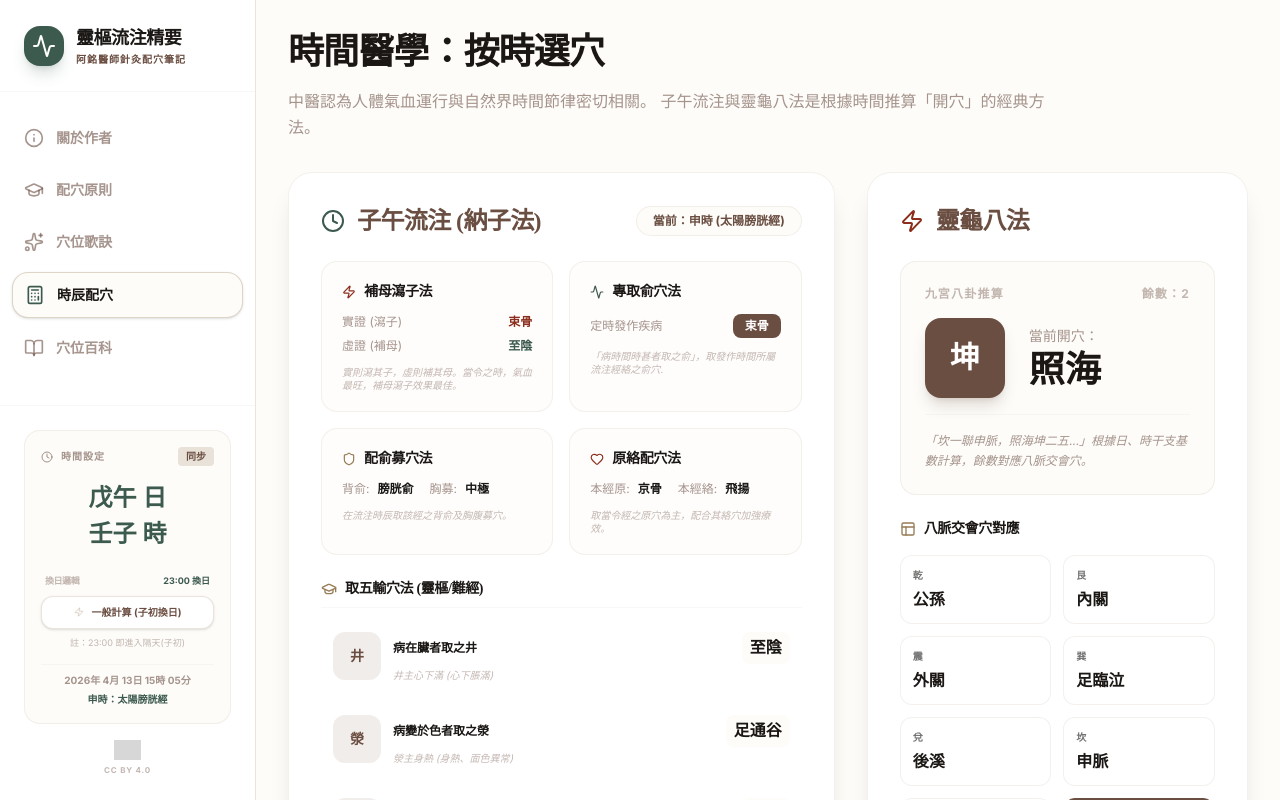
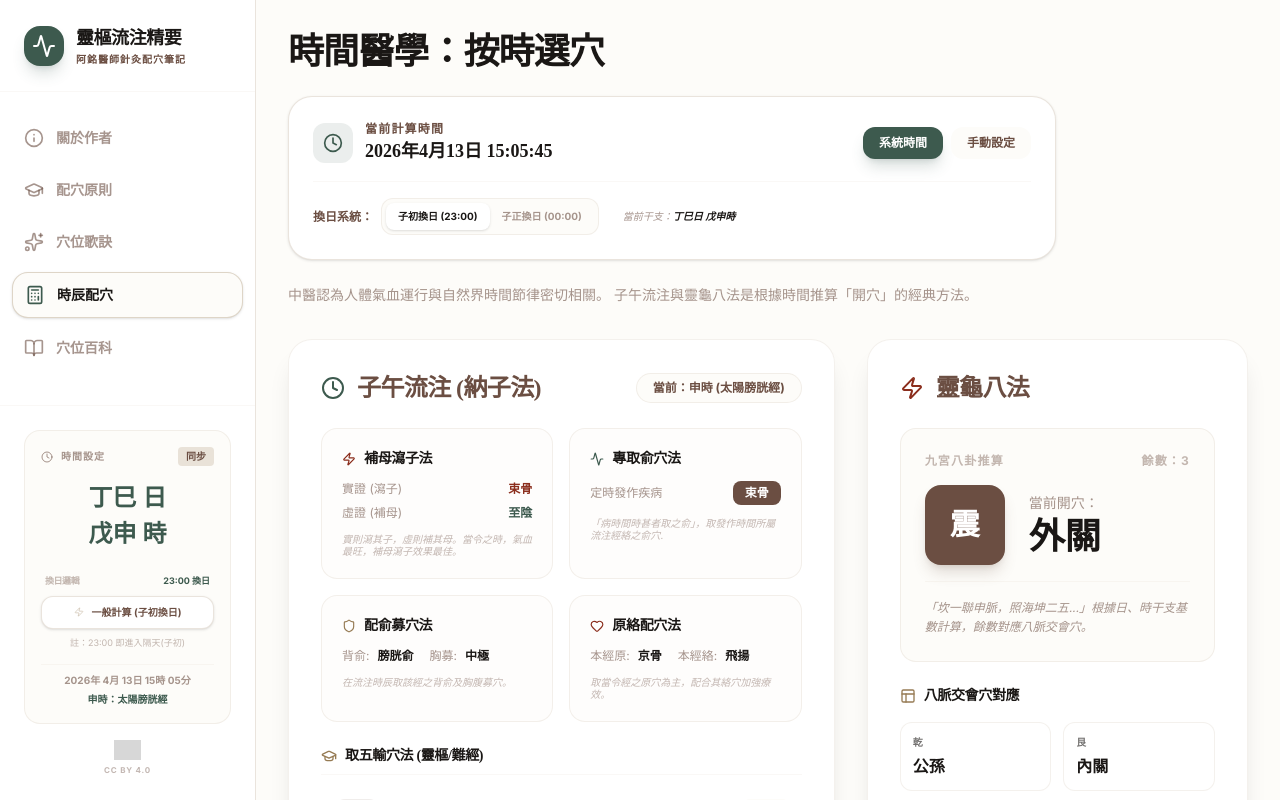
Before and after one commit to chimungwu/TCM_acupoints, a React (Vite) app: page / in a window 1280 px wide. Both pictures are taken after a click on the button "時辰配穴". Built offline with nearby package versions, Linux system fonts and the light colour scheme; grey boxes are pictures that could not be loaded.

Commit message:
fix: Rename calculateNaJia to calculateXuNaJia
Renames the function responsible for calculating Zi Wu Liu Zhu's Na Jia (納甲) component from `calculateNaJia` to `calculateXuNaJia` to better reflect its specific implementation method (Xu's method). This improves code clarity and maintainability.

```diff
--- a/src/App.tsx
+++ b/src/App.tsx
@@ -15,7 +15,7 @@ import {
   getGanzhi, getShichenName, ZI_WU_LIU_ZHU_MAP,
   calculateLingGuiNumber, LING_GUI_POINTS, LING_GUI_PAIRS,
   NA_ZI_FA_DATA, FIVE_SHU_INDICATIONS, EARTHLY_BRANCHES,
-  calculateNaJia
+  calculateXuNaJia
 } from './lib/tcm-utils';
 import { PRINCIPLES_DATA, PrincipleDetail } from './data/principles';
 import { RHYMES_DATA, Rhyme } from './data/rhymes';
@@ -113,7 +113,7 @@ export default function App() {
   const lingGuiNum = calculateLingGuiNumber(ganzhi.dayStem, ganzhi.dayBranch, ganzhi.hourStem, ganzhi.hourBranch);
   const lingGuiPointName = LING_GUI_POINTS[lingGuiNum].point;
 
-  const naJiaResult = calculateNaJia(ganzhi.dayStem, ganzhi.hourBranch);
+  const xuNaJiaResult = calculateXuNaJia(ganzhi.dayStem, ganzhi.hourBranch);
 
   const navItems = [
     { id: 'author', label: '關於作者', icon: Info },
@@ -832,9 +832,93 @@ export default function App() {
                 exit={{ opacity: 0, x: 20 }}
                 className="space-y-8"
               >
-                <div className="max-w-3xl">
-                  <h2 className="text-4xl font-serif font-bold text-tcm-ink mb-4">時間醫學：按時選穴</h2>
-                  <p className="text-tcm-clay/60 leading-relaxed">
+                <div className="max-w-3xl space-y-6">
+                  <h2 className="text-4xl font-serif font-bold text-tcm-ink">時間醫學：按時選穴</h2>
+
+                  {/* Time Settings Card */}
+                  <div className="bg-white p-6 rounded-3xl border border-tcm-gold/20 shadow-sm space-y-4">
+                    <div className="flex flex-wrap items-center justify-between gap-4">
+                      <div className="flex items-center gap-3">
+                        <div className="w-10 h-10 bg-tcm-jade/10 text-tcm-jade rounded-xl flex items-center justify-center">
+                          <Clock size={20} />
+                        </div>
+                        <div>
+                          <div className="text-xs text-tcm-clay font-bold uppercase tracking-widest">當前計算時間</div>
+                          <div className="text-lg font-serif font-bold text-tcm-ink">
+                            {effectiveTime.toLocaleString('zh-TW', {
+                              year: 'numeric', month: 'long', day: 'numeric',
+                              hour: '2-digit', minute: '2-digit', second: '2-digit',
+                              hour12: false
+                            })}
+                          </div>
+                        </div>
+                      </div>
+
+                      <div className="flex items-center gap-2">
+                        <button
+                          onClick={() => setIsManualTime(!isManualTime)}
+                          className={`px-4 py-2 rounded-xl text-xs font-bold transition-all ${
+                            !isManualTime
+                              ? 'bg-tcm-jade text-white shadow-lg shadow-tcm-jade/20'
+                              : 'bg-tcm-paper text-tcm-clay hover:bg-tcm-gold/10'
+                          }`}
+                        >
+                          系統時間
+                        </button>
+                        <button
+                          onClick={() => setIsManualTime(!isManualTime)}
+                          className={`px-4 py-2 rounded-xl text-xs font-bold transition-all ${
+                            isManualTime
+                              ? 'bg-tcm-jade text-white shadow-lg shadow-tcm-jade/20'
+                              : 'bg-tcm-paper text-tcm-clay hover:bg-tcm-gold/10'
+                          }`}
+                        >
+                          手動設定
+                        </button>
+                      </div>
+                    </div>
+
+                    {isManualTime && (
+                      <div className="pt-4 border-t border-tcm-gold/5 flex flex-wrap items-center gap-4">
+                        <input
+                          type="datetime-local"
+                          value={manualTimeStr}
+                          onChange={(e) => setManualTimeStr(e.target.value)}
+                          className="bg-tcm-paper border border-tcm-gold/20 rounded-xl px-4 py-2 text-sm font-bold text-tcm-ink focus:outline-none focus:ring-2 focus:ring-tcm-jade/50"
+                        />
+                      </div>
+                    )}
+
+                    <div className="pt-4 border-t border-tcm-gold/5 flex items-center gap-6">
+                      <div className="flex items-center gap-2">
+                        <span className="text-xs text-tcm-clay font-bold">換日系統：</span>
+                        <div className="flex bg-tcm-paper p-1 rounded-xl border border-tcm-gold/10">
+                          <button
+                            onClick={() => setUseEarlyLateZi(false)}
+                            className={`px-3 py-1.5 rounded-lg text-[10px] font-bold transition-all ${
+                              !useEarlyLateZi ? 'bg-white text-tcm-ink shadow-sm' : 'text-tcm-clay/60 hover:text-tcm-ink'
+                            }`}
+                          >
+                            子初換日 (23:00)
+                          </button>
+                          <button
+                            onClick={() => setUseEarlyLateZi(true)}
+                            className={`px-3 py-1.5 rounded-lg text-[10px] font-bold transition-all ${
+                              useEarlyLateZi ? 'bg-white text-tcm-ink shadow-sm' : 'text-tcm-clay/60 hover:text-tcm-ink'
+                            }`}
+                          >
+                            子正換日 (00:00)
+                          </button>
+                        </div>
+                      </div>
+
+                      <div className="text-[10px] text-tcm-clay/60 italic">
+                        當前干支：<span className="text-tcm-ink font-bold">{ganzhi.dayStem}{ganzhi.dayBranch}日 {ganzhi.hourStem}{ganzhi.hourBranch}時</span>
+                      </div>
+                    </div>
+                  </div>
+
+                  <p className="text-tcm-clay/60 leading-relaxed text-sm">
                     中醫認為人體氣血運行與自然界時間節律密切相關。
                     子午流注與靈龜八法是根據時間推算「開穴」的經典方法。
                   </p>
@@ -995,62 +1079,64 @@ export default function App() {
                           </div>
                         </div>
 
-                        {/* Method 5: Na Jia Fa */}
+                        {/* Method 5: Xu's Na Jia Fa */}
                         <div className="p-6 bg-tcm-paper rounded-3xl border border-tcm-gold/20 space-y-4 shadow-sm">
                           <div className="flex items-center justify-between">
                             <div className="flex items-center gap-2">
                               <Sparkles size={18} className="text-tcm-jade" />
-                              <h4 className="text-lg font-serif font-bold text-tcm-ink">子午流注 (納甲法)</h4>
+                              <h4 className="text-lg font-serif font-bold text-tcm-ink">徐氏子午流注開穴計算引擎</h4>
                             </div>
                             <div className="flex flex-col items-end">
-                              <span className="text-[10px] font-bold bg-tcm-jade text-white px-2 py-0.5 rounded uppercase tracking-widest">五門十變</span>
-                              <span className="text-[8px] text-tcm-clay/60 font-bold mt-1">時干：{naJiaResult.hourStem} ({naJiaResult.transformation}化)</span>
+                              <span className="text-[10px] font-bold bg-tcm-jade text-white px-2 py-0.5 rounded uppercase tracking-widest">
+                                {xuNaJiaResult.source.split(' ')[0]}
+                              </span>
+                              <span className="text-[8px] text-tcm-clay/60 font-bold mt-1">阿銘醫師整理</span>
                             </div>
                           </div>
 
-                          <div className="grid grid-cols-1 md:grid-cols-2 gap-4">
-                            {/* Primary Point */}
-                            <div className="space-y-2">
-                              <div className="text-[10px] text-tcm-clay font-bold uppercase tracking-widest">主穴 (Primary)</div>
-                              {naJiaResult.primary ? (
-                                <button
-                                  onClick={() => {
-                                    const p = ACUPOINTS.find(ap => ap.name === naJiaResult.primary);
-                                    if (p) navigateToPoint(p);
-                                  }}
-                                  className="w-full px-4 py-3 bg-white border border-tcm-jade/30 rounded-2xl text-base font-serif font-bold text-tcm-ink hover:bg-tcm-jade hover:text-white transition-all shadow-sm flex items-center justify-between group"
-                                >
-                                  <span>{naJiaResult.primary}</span>
-                                  <ChevronRight size={16} className="text-tcm-jade group-hover:text-white" />
-                                </button>
-                              ) : (
-                                <div className="px-4 py-3 bg-tcm-paper/50 border border-tcm-gold/10 rounded-2xl text-xs italic text-tcm-clay/40 font-medium">
-                                  主穴關閉 (Null)
-                                </div>
-                              )}
+                          <div className="space-y-4">
+                            <div className="flex items-center justify-between text-xs">
+                              <span className="text-tcm-clay/60">當前時干：</span>
+                              <span className="font-bold text-tcm-ink">{xuNaJiaResult.hourStem}{ganzhi.hourBranch}時</span>
                             </div>
 
-                            {/* Alternative Point */}
+                            <div className="p-4 bg-white rounded-2xl border border-tcm-gold/10 space-y-3">
+                              <div className="flex items-center justify-between">
+                                <span className="text-[10px] text-tcm-clay font-bold uppercase tracking-widest">開穴結果</span>
+                                <span className="text-[10px] text-tcm-jade font-bold">{xuNaJiaResult.method}</span>
+                              </div>
+
+                              <div className="flex flex-wrap gap-2">
+                                {xuNaJiaResult.points.map(pName => (
+                                  <button
+                                    key={pName}
+                                    onClick={() => {
+                                      const p = ACUPOINTS.find(ap => ap.name === pName);
+                                      if (p) navigateToPoint(p);
+                                    }}
+                                    className="px-4 py-2 bg-tcm-paper border border-tcm-gold/30 rounded-xl text-sm font-bold text-tcm-ink hover:bg-tcm-jade hover:text-white transition-all shadow-sm flex items-center gap-2 group"
+                                  >
+                                    <span>{pName}</span>
+                                    <ChevronRight size={14} className="text-tcm-jade group-hover:text-white" />
+                                  </button>
+                                ))}
+                              </div>
+                            </div>
+
                             <div className="space-y-2">
-                              <div className="text-[10px] text-tcm-clay font-bold uppercase tracking-widest">替代穴 (Alternative)</div>
-                              <button
-                                onClick={() => {
-                                  const p = ACUPOINTS.find(ap => ap.name === naJiaResult.alternative);
-                                  if (p) navigateToPoint(p);
-                                }}
-                                className="w-full px-4 py-3 bg-white border border-tcm-cinnabar/30 rounded-2xl text-base font-serif font-bold text-tcm-ink hover:bg-tcm-cinnabar hover:text-white transition-all shadow-sm flex items-center justify-between group"
-                              >
-                                <span>{naJiaResult.alternative}</span>
-                                <ChevronRight size={16} className="text-tcm-cinnabar group-hover:text-white" />
-                              </button>
+                              <div className="text-[10px] text-tcm-clay font-bold uppercase tracking-widest">計算流程 (SOP)</div>
+                              <div className="text-[10px] text-tcm-clay/60 space-y-1">
+                                <p className={xuNaJiaResult.source.includes('High Priority') ? 'text-tcm-jade font-bold' : ''}>1. 檢查『氣納三焦』或『血歸包絡』</p>
+                                <p className={xuNaJiaResult.source.includes('Primary') ? 'text-tcm-jade font-bold' : ''}>2. 檢索『當日日干』特定開穴</p>
+                                <p className={xuNaJiaResult.source.includes('Transformation') ? 'text-tcm-jade font-bold' : ''}>3. 執行『五門十變』(合化日) 檢索</p>
+                                <p className={xuNaJiaResult.source.includes('Fallback') ? 'text-tcm-jade font-bold' : ''}>4. 執行『納子法』(時辰原穴)</p>
+                              </div>
                             </div>
                           </div>
 
-                          <div className="pt-2 border-t border-tcm-gold/5">
-                            <p className="text-[10px] text-tcm-clay/60 leading-tight italic font-medium">
-                              當主穴關閉時，由時干接手。時干五行屬{naJiaResult.transformation}，當前時支位序為第{(EARTHLY_BRANCHES.indexOf(ganzhi.hourBranch) % 5) + 1}位。
-                            </p>
-                          </div>
+                          <p className="text-[10px] text-tcm-clay/60 leading-tight italic font-medium pt-2 border-t border-tcm-gold/5">
+                            「剛柔相配，陰陽相合，氣血循環，時穴開闔也。」——《徐氏子午流注》
+                          </p>
                         </div>
                       </div>
                     </div>
--- a/src/lib/tcm-utils.ts
+++ b/src/lib/tcm-utils.ts
@@ -5,14 +5,6 @@
 export const HEAVENLY_STEMS = ['甲', '乙', '丙', '丁', '戊', '己', '庚', '辛', '壬', '癸'];
 export const EARTHLY_BRANCHES = ['子', '丑', '寅', '卯', '辰', '巳', '午', '未', '申', '酉', '戌', '亥'];
 export const SHICHEN = ['子', '丑', '寅', '卯', '辰', '巳', '午', '未', '申', '酉', '戌', '亥'];
-
-/**
- * Get Taiwan Time (UTC+8)
- */
-export function getTaiwanTime(date: Date): Date {
-  const utc = date.getTime() + (date.getTimezoneOffset() * 60000);
-  return new Date(utc + (8 * 3600000));
-}
 
 /**
  * Get the Shichen (Chinese hour) based on the hour of the day (0-23)
@@ -55,11 +47,10 @@ export function getMonthGanzhi(year: number, month: number): string {
  * Basic Ganzhi calculation
  */
 export function getGanzhi(date: Date, useEarlyLateZi: boolean = false) {
-  const twDate = getTaiwanTime(date);
-  const hour = twDate.getHours();
+  const hour = date.getHours();
 
   // Determine the date to use for Day Pillar calculation
-  let dayDate = new Date(twDate);
+  let dayDate = new Date(date);
 
   if (useEarlyLateZi) {
     // 早晚子時 (子正換日): 00:00 才換日柱
@@ -99,8 +90,8 @@ export function getGanzhi(date: Date, useEarlyLateZi: boolean = false) {
   const hourStem = HEAVENLY_STEMS[hourStemIdx];
 
   return {
-    year: getYearGanzhi(twDate.getFullYear()),
-    month: getMonthGanzhi(twDate.getFullYear(), twDate.getMonth()),
+    year: getYearGanzhi(date.getFullYear()),
+    month: getMonthGanzhi(date.getFullYear(), date.getMonth()),
     day: `${dayStem}${dayBranch}`,
     hour: `${hourStem}${hourBranch}`,
     dayStem,
@@ -167,105 +158,126 @@ export const FIVE_SHU_INDICATIONS = [
 ];
 
 /**
- * Na Jia Fa (納甲法) - New SOP Implementation
+ * Xu's Zi Wu Liu Zhu (徐氏子午流注) - Updated SOP Implementation
  */
-export interface NaJiaResult {
-  primary: string | null;
-  alternative: string;
+export interface XuNaJiaResult {
+  points: string[];
+  method: string;
   hourStem: string;
-  transformation: string;
+  source: string;
 }
 
-const STEM_TO_MERIDIAN: Record<string, string> = {
-  '甲': '足少陽膽經',
-  '乙': '足厥陰肝經',
-  '丙': '手太陽小腸經',
-  '丁': '手少陰心經',
-  '戊': '足陽明胃經',
-  '己': '足太陰脾經',
-  '庚': '手陽明大腸經',
-  '辛': '手太陰肺經',
-  '壬': '足太陽膀胱經',
-  '癸': '足少陰腎經',
+const XU_HIGH_PRIORITY_RULES: Record<string, string> = {
+  '壬子': '關衝',
+  '甲申': '液門',
+  '丙午': '中渚',
+  '戊辰': '支溝',
+  '庚寅': '天井',
+  '癸酉': '中衝',
+  '乙未': '勞宮',
+  '丁巳': '大陵',
+  '己卯': '間使',
+  '辛丑': '曲澤',
 };
 
-const MERIDIAN_FIVE_SHU: Record<string, string[]> = {
-  '足少陽膽經': ['足竅陰', '俠溪', '足臨泣', '陽輔', '陽陵泉'],
-  '足厥陰肝經': ['大敦', '行間', '太衝', '中封', '曲泉'],
-  '手太陽小腸經': ['少澤', '前谷', '後溪', '陽谷', '小海'],
-  '手少陰心經': ['少衝', '少府', '神門', '靈道', '少海'],
-  '足陽明胃經': ['厲兌', '內庭', '陷谷', '解谿', '足三里'],
-  '足太陰脾經': ['隱白', '大都', '太白', '商丘', '陰陵泉'],
-  '手陽明大腸經': ['商陽', '二間', '三間', '陽溪', '曲池'],
-  '手太陰肺經': ['少商', '魚際', '太淵', '經渠', '尺澤'],
-  '足太陽膀胱經': ['至陰', '足通谷', '束骨', '昆崙', '委中'],
-  '足少陰腎經': ['湧泉', '然谷', '太溪', '復溜', '陰谷'],
+const XU_DAILY_FORMULA: Record<string, Record<string, string[]>> = {
+  '甲': { '戌': ['竅陰'], '子': ['前谷'], '寅': ['陷谷'], '辰': ['陽谿'], '午': ['委中'] },
+  '乙': { '酉': ['大敦'], '亥': ['少府'], '丑': ['太白'], '卯': ['經渠'], '巳': ['陰谷'] },
+  '丙': { '申': ['少澤'], '戌': ['內庭'], '子': ['三間'], '寅': ['崑崙'], '辰': ['陽陵泉'] },
+  '丁': { '未': ['少衝'], '酉': ['大都'], '亥': ['太淵'], '丑': ['復溜'], '卯': ['曲泉'] },
+  '戊': { '午': ['厲兌'], '申': ['二間'], '戌': ['束骨'], '子': ['陽輔'], '寅': ['小海'] },
+  '己': { '巳': ['隱白'], '未': ['魚際'], '酉': ['太溪'], '亥': ['中封'], '丑': ['少海'] },
+  '庚': { '辰': ['商陽'], '午': ['通谷'], '申': ['臨泣'], '戌': ['陽谷'], '子': ['三里'] },
+  '辛': { '卯': ['少商'], '巳': ['然谷'], '未': ['太衝'], '酉': ['靈道'], '亥': ['陰陵泉'] },
+  '壬': { '寅': ['至陰'], '辰': ['俠谿'], '午': ['後谿'], '申': ['解谿'], '戌': ['曲池'] },
+  '癸': { '亥': ['湧泉'], '丑': ['行間'], '卯': ['神門'], '巳': ['商丘'], '未': ['尺澤'] },
 };
 
-const YANG_YUAN_POINTS: Record<string, string> = {
-  '足少陽膽經': '丘墟',
-  '手太陽小腸經': '腕骨',
-  '足陽明胃經': '衝陽',
-  '手陽明大腸經': '合谷',
-  '足太陽膀胱經': '京骨',
+const TRANSFORMATION_PAIRS: Record<string, string> = {
+  '甲': '己', '己': '甲',
+  '乙': '庚', '庚': '乙',
+  '丙': '辛', '辛': '丙',
+  '丁': '壬', '壬': '丁',
+  '戊': '癸', '癸': '戊',
 };
 
-const TRANSFORMATION_MAP: Record<string, string> = {
-  '甲': '土', '己': '土',
-  '乙': '金', '庚': '金',
-  '丙': '水', '辛': '水',
-  '丁': '木', '壬': '木',
-  '戊': '火', '癸': '火',
+const NA_ZI_FA_YUAN_POINTS: Record<string, string> = {
+  '寅': '太淵', '卯': '合谷', '辰': '衝陽', '巳': '太白',
+  '午': '神門', '未': '腕骨', '申': '京骨', '酉': '太谿',
+  '戌': '大陵', '亥': '陽池', '子': '丘墟', '丑': '太衝',
 };
 
-export function calculateNaJia(dayStem: string, hourBranch: string): NaJiaResult {
-  const dayStemIdx = HEAVENLY_STEMS.indexOf(dayStem);
-  const hourBranchIdx = EARTHLY_BRANCHES.indexOf(hourBranch);
+export function calculateXuNaJia(dayStem: string, hourBranch: string): XuNaJiaResult {
+  const getHourStem = (dStem: string, hBranch: string) => {
+    const dIdx = HEAVENLY_STEMS.indexOf(dStem);
+    const hIdx = EARTHLY_BRANCHES.indexOf(hBranch);
+    const hStemIdx = (dIdx % 5 * 2 + hIdx) % 10;
+    return HEAVENLY_STEMS[hStemIdx];
+  };
 
-  // 1. Get Hour Stem (Wu Shu Dun)
-  // Formula: (Day_Stem_Idx % 5 * 2 + 2 + Hour_Branch_Idx) % 10
-  const hourStemIdx = (dayStemIdx % 5 * 2 + 2 + hourBranchIdx) % 10;
-  const hourStem = HEAVENLY_STEMS[hourStemIdx];
+  const currentHourStem = getHourStem(dayStem, hourBranch);
+  const currentFullHour = currentHourStem + hourBranch;
 
-  // 2. Primary Open Check
-  let primary: string | null = null;
-  const isYangDay = ['甲', '丙', '戊', '庚', '壬'].includes(dayStem);
-  const isYangHour = ['甲', '丙', '戊', '庚', '壬'].includes(hourStem);
-
-  // Traditional Na Jia Sequence Logic (Simplified to match SOP "符合序列")
-  if (isYangDay && isYangHour) {
-    const yangStems = ['甲', '丙', '戊', '庚', '壬'];
-    const stemPos = yangStems.indexOf(hourStem);
-    const meridian = STEM_TO_MERIDIAN[dayStem];
-    const shu = MERIDIAN_FIVE_SHU[meridian];
-    const yuan = YANG_YUAN_POINTS[meridian];
-
-    // Sequence: 井(0), 滎(1), 輸(2), 原(yuan), 經(3), 合(4)
-    const sequence = [shu[0], shu[1], shu[2], yuan, shu[3], shu[4]];
-    primary = sequence[stemPos] || null;
-  } else if (!isYangDay && !isYangHour) {
-    const yinStems = ['乙', '丁', '己', '辛', '癸'];
-    const stemPos = yinStems.indexOf(hourStem);
-    const meridian = STEM_TO_MERIDIAN[dayStem];
-    const shu = MERIDIAN_FIVE_SHU[meridian];
-
-    // Sequence: 井(0), 滎(1), 輸(2), 經(3), 合(4)
-    primary = shu[stemPos] || null;
+  // Step 2: High Priority Rules (Qi Na San Jiao / Xue Gui Bao Luo)
+  const priorityPoint = XU_HIGH_PRIORITY_RULES[currentFullHour];
+  if (priorityPoint) {
+    const isYangHour = ['甲', '丙', '戊', '庚', '壬'].includes(currentHourStem);
+    return {
+      points: [priorityPoint],
+      method: isYangHour ? '氣納三焦 (陽氣之父)' : '血納包絡 (陰血之母)',
+      hourStem: currentHourStem,
+      source: '最高優先權 (High Priority)'
+    };
   }
 
-  // 3. Alternative Gate (Five Gates Ten Transformations)
-  const altMeridian = STEM_TO_MERIDIAN[hourStem];
-  const pos = (hourBranchIdx % 5) + 1;
-  const altPoint = MERIDIAN_FIVE_SHU[altMeridian][pos - 1];
-  const transformation = TRANSFORMATION_MAP[hourStem];
+  // Step 3: Check Daily Formula
+  let points = XU_DAILY_FORMULA[dayStem]?.[hourBranch];
+  if (points) {
+    return {
+      points,
+      method: '逐日按時定穴',
+      hourStem: currentHourStem,
+      source: '主穴 (Primary)'
+    };
+  }
 
+  // Step 4: Five Gates Ten Transformations
+  const pairedDay = TRANSFORMATION_PAIRS[dayStem];
+  const pairedHourStem = getHourStem(pairedDay, hourBranch);
+  const pairedFullHour = pairedHourStem + hourBranch;
+
+  // Check if paired day has priority rule for this hour
+  const pairedPriorityPoint = XU_HIGH_PRIORITY_RULES[pairedFullHour];
+  if (pairedPriorityPoint) {
+    const isYangHour = ['甲', '丙', '戊', '庚', '壬'].includes(pairedHourStem);
+    return {
+      points: [pairedPriorityPoint],
+      method: `五門十變 (${isYangHour ? '氣納三焦' : '血納包絡'})`,
+      hourStem: currentHourStem,
+      source: '合化優先 (Transformation Priority)'
+    };
+  }
+
+  points = XU_DAILY_FORMULA[pairedDay]?.[hourBranch];
+  if (points) {
+    return {
+      points,
+      method: `五門十變 (合化日：${pairedDay}日)`,
+      hourStem: currentHourStem,
+      source: '合化開穴 (Transformation)'
+    };
+  }
+
+  // Step 5: Na Zi Fa Fallback
+  const fallbackPoint = NA_ZI_FA_YUAN_POINTS[hourBranch];
   return {
-    primary,
-    alternative: altPoint,
-    hourStem,
-    transformation
+    points: [fallbackPoint],
+    method: '納子法',
+    hourStem: currentHourStem,
+    source: '時辰原穴 (Fallback)'
   };
 }
+
 /**
  * Ling Gui Ba Fa (靈龜八法) - Accurate calculation based on provided base numbers
  */
```
